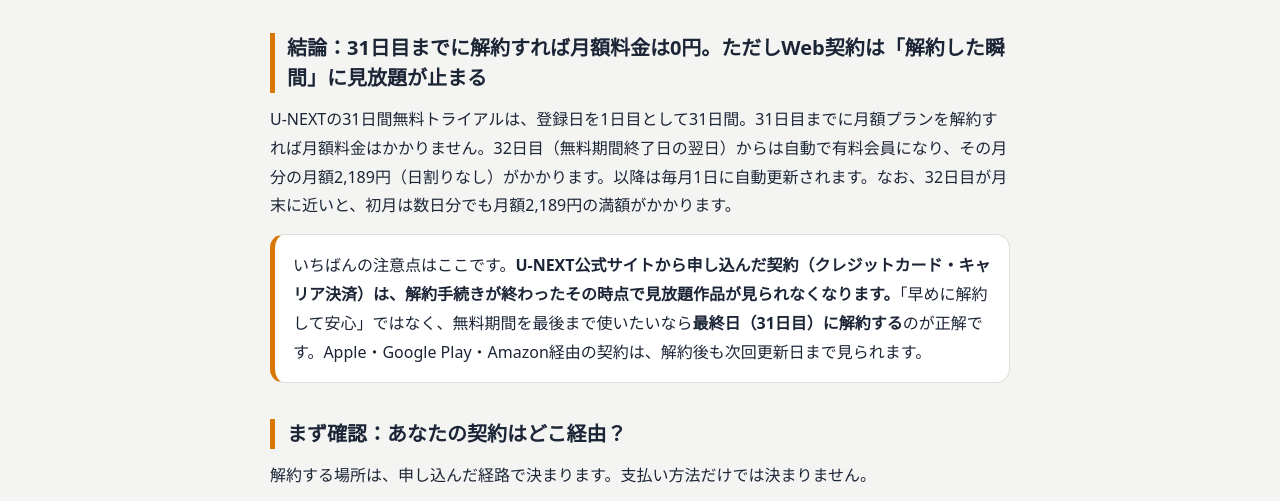
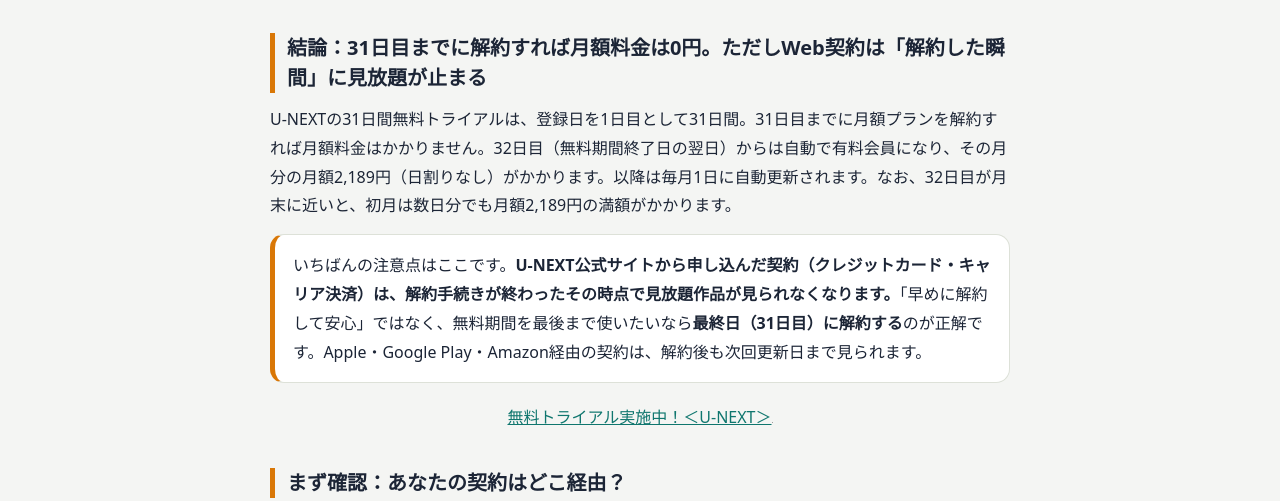
Before and after one commit to Tellurium-App/vodotameshi, a plain HTML site: page unext-cancel/index.html in a window 1280 px wide. Shown: the part 212-713 px from the top of the page. Drawn offline with Linux system fonts and the light colour scheme.

Commit message:
U-NEXT記事にアフィリエイトリンク（A8テキストリンク）を挿入

```diff
--- a/unext-cancel/index.html
+++ b/unext-cancel/index.html
@@ -65,7 +65,7 @@ footer{border-top:1px solid var(--line);padding:18px 0 30px;color:var(--ink3);fo
 <h2>結論：31日目までに解約すれば月額料金は0円。ただしWeb契約は「解約した瞬間」に見放題が止まる</h2>
 <p>U-NEXTの31日間無料トライアルは、登録日を1日目として31日間。31日目までに月額プランを解約すれば月額料金はかかりません。32日目（無料期間終了日の翌日）からは自動で有料会員になり、その月分の月額2,189円（日割りなし）がかかります。以降は毎月1日に自動更新されます。なお、32日目が月末に近いと、初月は数日分でも月額2,189円の満額がかかります。</p>
 <div class="callout"><p>いちばんの注意点はここです。<strong>U-NEXT公式サイトから申し込んだ契約（クレジットカード・キャリア決済）は、解約手続きが終わったその時点で見放題作品が見られなくなります。</strong>「早めに解約して安心」ではなく、無料期間を最後まで使いたいなら<strong>最終日（31日目）に解約する</strong>のが正解です。Apple・Google Play・Amazon経由の契約は、解約後も次回更新日まで見られます。</p></div>
-<!-- affiliate-link: U-NEXT -->
+<p style="text-align:center;margin:20px 0"><a href="https://px.a8.net/svt/ejp?a8mat=4BGV5Y+CAYIUQ+3250+6MC8Y" rel="nofollow">無料トライアル実施中！＜U-NEXT＞</a><img border="0" width="1" height="1" src="https://www19.a8.net/0.gif?a8mat=4BGV5Y+CAYIUQ+3250+6MC8Y" alt=""></p>
 
 <h2>まず確認：あなたの契約はどこ経由？</h2>
 <p>解約する場所は、申し込んだ経路で決まります。支払い方法だけでは決まりません。</p>
```
